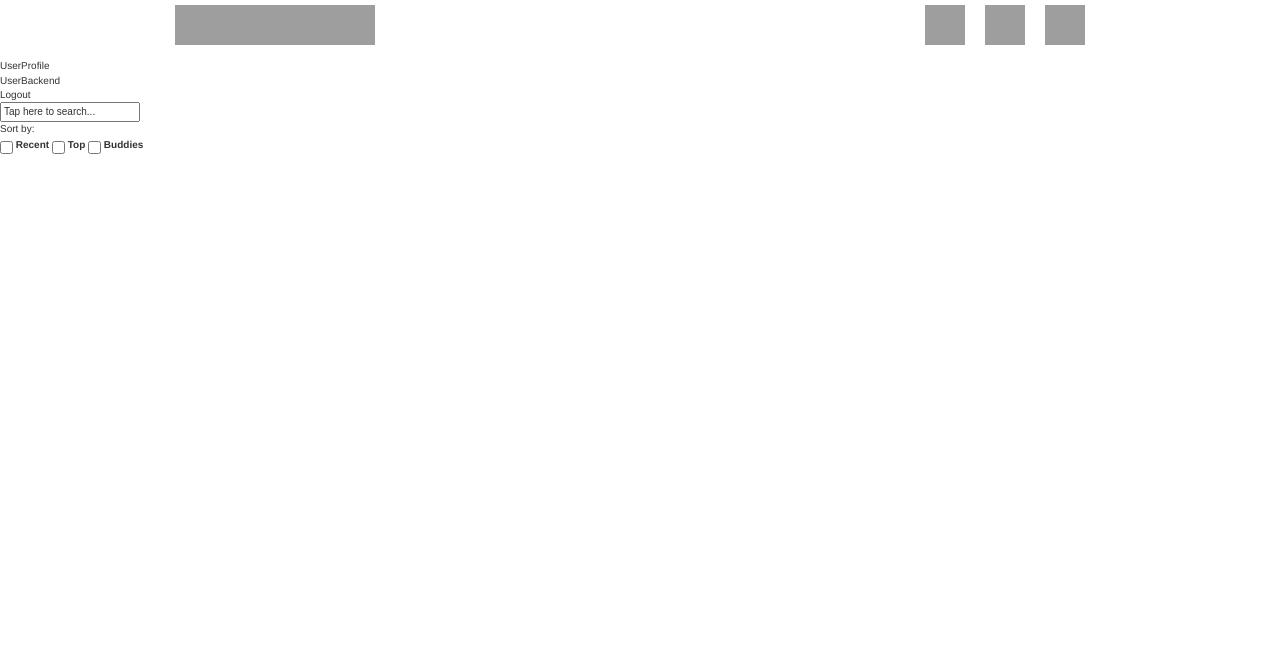
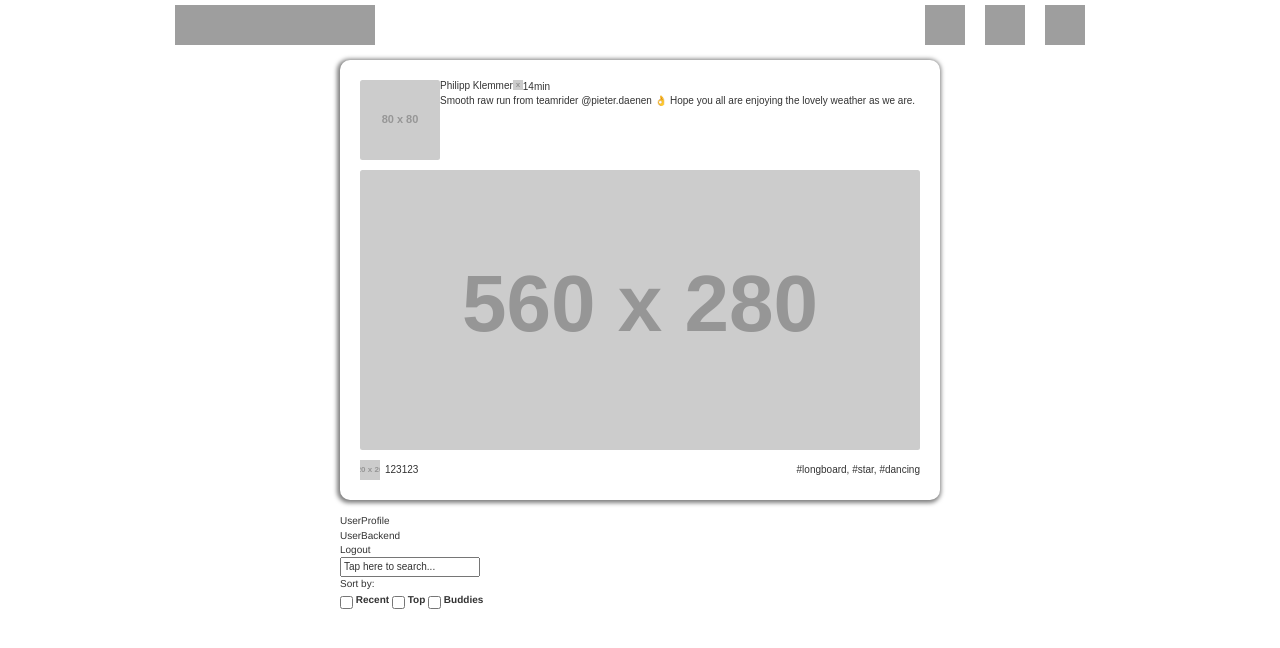
Before and after one commit to philippklemmer/boardcrew, a PHP site: page /timeline in a window 1280 px wide. Shown: the top 648 px of the page. Run offline with PHP 8.4, Linux system fonts and the light colour scheme; grey boxes labelled with a size stand in for pictures from a placeholder-image service; some libraries are stand-ins or nearby versions; grey boxes are pictures that could not be loaded.

Commit message:
updating style, start structuring html for timeline, start styling timeline, change urlpath for smartphone so i can look how it actualy look on smaller screens

```diff
--- a/final/config/paths.php
+++ b/final/config/paths.php
@@ -1,4 +1,4 @@
 <?php
 
 // const for paths
-define('URL', 'http://localhost:8888/');
+define('URL', 'http://192.168.188.31:8888/');
--- a/final/public/scss/partials/_header.scss
+++ b/final/public/scss/partials/_header.scss
@@ -111,11 +111,13 @@
 #loggedinNav{
     max-width: 960px;
     margin: 0 auto;
+    div{
+        z-index: 9999;
+        max-width: 960px;
+        max-height: 50px;
+        position: fixed;
         padding-top: 5px;
-    display: block;
         width: 100%;
-    top: 0;
-    left: 0;
         ul{
             overflow: hidden;
             margin: 0 auto;
@@ -142,6 +144,8 @@
         }
     }
 
+}
+
 
 
 @media screen and (max-device-width: 600px) and (orientation: landscape)   {
--- a/final/public/scss/partials/pages/_pagesBase.scss
+++ b/final/public/scss/partials/pages/_pagesBase.scss
@@ -3,3 +3,6 @@
 //LANDINGPAGE
 @import "landingpage/_landingpageView";
 @import "landingpage/_landingpageForm";
+
+//Timeline
+@import "timeline/_timelineView";
--- /dev/null
+++ b/final/public/scss/partials/pages/timeline/_timelineView.scss
@@ -0,0 +1,73 @@
+#timelineWrapper{
+    padding-top: 60px;
+    max-width: 600px;
+    margin: 0 auto;
+    section{
+        overflow: hidden;
+        padding: 20px;
+        border-radius: 10px;
+        @include box-shadow(-1px 1px 4px 2px rgba(0,0,0,0.5));
+        .contentHeader{
+            margin-bottom: 10px;
+            overflow: hidden;
+            .profilImg{
+                float: left;
+                display: inline-block;
+                width: 80px;
+                height: 80px;
+                background: url("http://placehold.it/80x80") no-repeat center;
+                border-radius: 2.5px;
+            }
+            h4{
+                float: left;
+                display: inline-block;
+            }
+            .seperator{
+                float: left;
+                display: inline-block;
+                width: 10px;
+                height: 10px;
+                background: url("http://placehold.it/10x10") no-repeat center;
+            }
+            .timeAgo{
+                display: inline-block;
+                float: left;
+            }
+            p{
+                display: inline-block;
+            }
+        }
+        .mainContent{
+            overflow: hidden;
+            .vidOrImg{
+                display: block;
+                width: 560px;
+                height: 280px;
+                background: url("http://placehold.it/560x280") no-repeat center;
+                margin-bottom: 10px;
+                border-radius: 2.5px;
+            }
+            .likeCountContainer{
+                float: left;
+                display: inline-block;
+                .heart{
+                    float: left;
+                    width: 20px;
+                    height: 20px;
+                    display: inline-block;
+                    background: url("http://placehold.it/20x20") no-repeat center;
+                }
+                .likeCount{
+                    line-height: 20px;
+                    float: left;
+                    margin-left: 5px;
+                }
+            }
+            .postTags{
+                line-height: 20px;
+                float: right;
+            }
+        }
+
+    }
+}
--- a/final/views/timeline/index.php
+++ b/final/views/timeline/index.php
@@ -1,12 +1,13 @@
 <!--MAIN CONTEN -> Post on Timeline-->
-
-<section class="container-fluid">
+<div id="timelineWrapper">
+    <section class="">
         <div class="contentHeader">
             <div class="profilImg"></div>
-        <h4></h4>
+            <h4>Philipp Klemmer</h4>
             <span class="seperator"></span>
-        <span class="timeAgo"></span>
-        <p class="comment"></p>
+            <span class="timeAgo">14min</span>
+            <p class="comment">Smooth raw run from teamrider @pieter.daenen 👌 Hope you all are
+enjoying the lovely weather as we are.</p>
         </div>
         <div class="mainContent">
             <!--Video oder Image-->
@@ -14,10 +15,10 @@
             <div class="vidOrImg"></div>
             <div class="likeCountContainer">
                 <span class="heart"></span>
-            <p class="likeCount"></p>
+                <p class="likeCount">123123</p>
             </div>
             <!--Foreach for the tags-->
-        <div class="postTags"><p></p></div>
+            <div class="postTags"><p>#longboard, #star, #dancing    </p></div>
         </div>
     </section >
 
@@ -80,3 +81,4 @@
     <div class="addPost"></div>
     <!--LoadingBar trought the screen-->
     <div class="loadingBar"></div>
+</div>
```
Also changed, not shown: final/public/css/main.css, 1 other file. Lines whose indentation alone changed are shown as unchanged.
